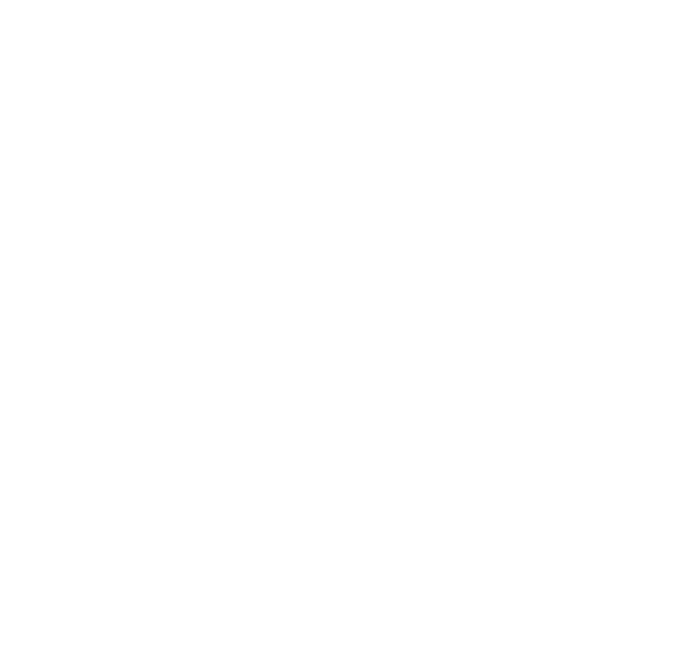
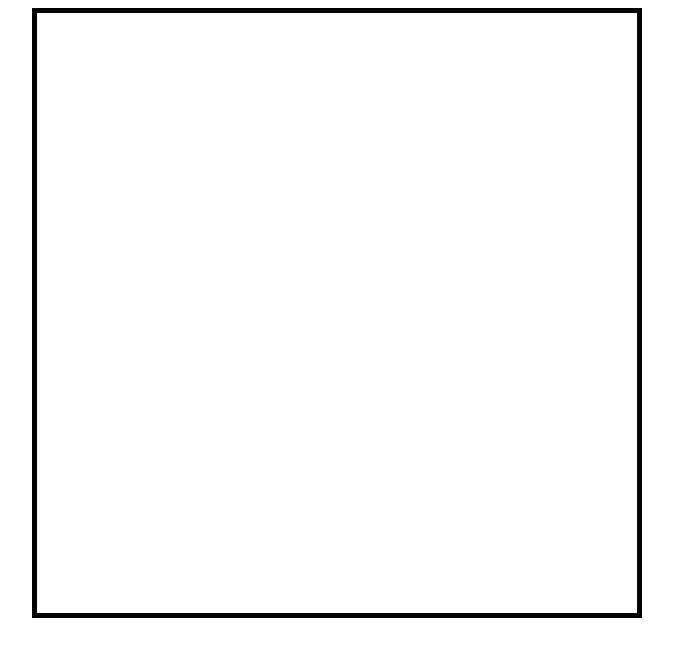
Before and after one commit to kleinezicke/etch-a-sketch, a plain HTML site: page index.html in a window 1280 px wide. Shown: the whole page, without its empty margins (303-976 px from the left). Drawn offline with Linux system fonts and the light colour scheme.

Commit message:
wrote js to make boxes

```diff
--- a/index.html
+++ b/index.html
@@ -5,7 +5,8 @@
     <meta http-equiv="X-UA-Compatible" content="IE=edge">
     <meta name="viewport" content="width=device-width, initial-scale=1.0">
     <title>Etch-A-Sketch</title>
-    <script src="script.js"></script>
+    <script src="script.js" defer></script>
+    <link rel="stylesheet" href="style.css">
 </head>
 <body>
     <div id="grid"></div>
--- a/script.js
+++ b/script.js
@@ -0,0 +1,17 @@
+const gridContainer = document.querySelector("#grid");
+
+function makeGrid(boxSize) {
+
+    let boxSide = 600 / boxSize;
+
+    for (let i = 0; i < boxSize * boxSize; i++)
+    {
+        let box = document.createElement("div")
+        box.classList.add("box")
+        box.style.height = boxSide + "px";
+        box.style.width = boxSide + "px";
+        gridContainer.appendChild(box)
+    }
+}
+
+gridContainer.onload = makeGrid(16);
--- /dev/null
+++ b/style.css
@@ -0,0 +1,13 @@
+#grid {
+    border: 5px solid black;
+    height: 600px;
+    width: 600px;
+    margin: auto;
+    display: flex;
+    flex-wrap: wrap;
+    align-content: flex-start;
+}
+
+.box {
+    background-color: white;
+}
```
